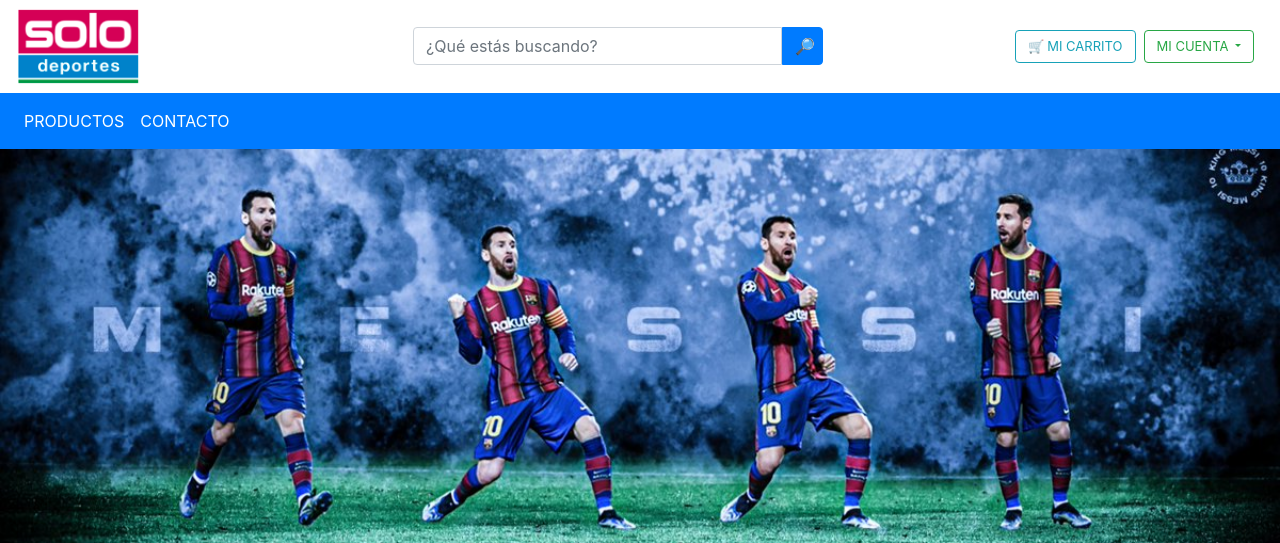
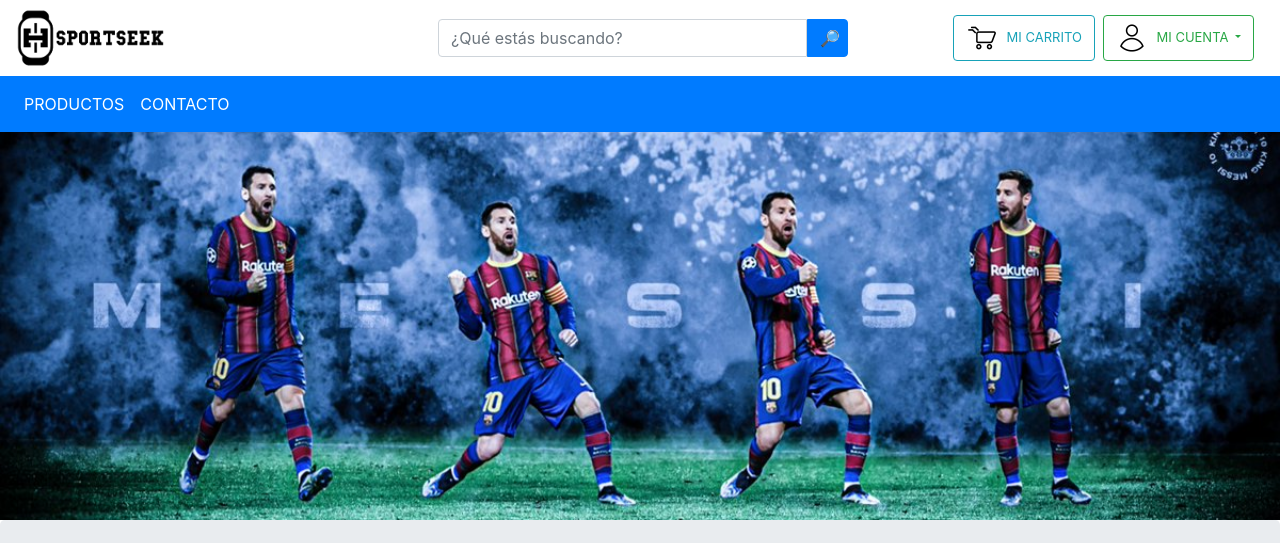
Before and after one commit to lau-luna/Sportseek, a PHP site: page /index.php in a window 1280 px wide. Shown: the top 543 px of the page. Run offline with PHP 8.4, Linux system fonts and the light colour scheme; the visitor is signed in with stand-in values (Sample User, id 1); some libraries are stand-ins or nearby versions.

Commit message:
implementación nuevo header

```diff
--- a/template/cabecera.php
+++ b/template/cabecera.php
@@ -29,18 +29,20 @@
     <link rel="stylesheet" href="./css/styles.css" type="text/css">
     <link rel="stylesheet" href="./css/loginUsuario.css" type="text/css">
     <link rel="stylesheet" href="./css/registroUsuario.css" type="text/css">
+    <link rel="icon" href="./img/LogoTiendaIconVersion.png" type="image/x-icon">
 
 </head>
 
 <body>
     <script src="https://cdn.jsdelivr.net/npm/bootstrap@5.3.3/dist/js/bootstrap.bundle.min.js" integrity="sha384-YvpcrYf0tY3lHB60NNkmXc5s9fDVZLESaAA55NDzOxhy9GkcIdslK1eN7N6jIeHz" crossorigin="anonymous"></script>
-
+    <script type="text/javascript" src="Scripts/jquery-2.1.1.min.js"></script>
+    <script type="text/javascript" src="Scripts/bootstrap.min.js"></script>
 
 
     <div style="position: fixed; width: 100%; z-index: 999;">
         <header class="d-flex" style="background-color: white;">
             <a class="nav-link" href="index.php">
-                <img src="./img/solodeportes.png" alt="Deportes" width="125">
+                <img src="./img/LogoTiendaHeader.png" alt="Deportes" width="150">
                 <span class="sr-only"></span>
             </a>
 
@@ -61,7 +63,10 @@
                 <!-- Mostar sólo se se inció la sessión-->
                 <?php if (isset($_SESSION['usuario'])) { ?>
                     <a class="form-inline my-2 my-lg-0" href="./carrito.php">
-                        <button class="btn btn-outline-info my-2 my-sm-0" type="submit">🛒 MI CARRITO</button>
+                    <button class="btn btn-outline-info my-2 my-sm-0" type="submit">
+                        <img src="./img/CarritoIcon.png" alt="Carrito" class="btn-img" style="height: 4vh; vertical-align: middle; margin-right: 5px;">
+                        MI CARRITO
+                    </button>
                     </a>
                 <?php } ?>
 
@@ -70,7 +75,8 @@
                     <!-- Example single danger button -->
                     <div class="form-inline my-2 my-lg-0">
                         <button type="button" class="btn btn-outline-success dropdown-toggle" data-bs-toggle='dropdown' aria-haspopup="true" aria-expanded="false">
-                            MI CUENTA
+                        <img src="./img/CuentaIcon.png" alt="Cuenta" class="btn-img" style="height: 4vh; vertical-align: middle; margin-right: 5px;">
+                        MI CUENTA
                         </button>
                         <div class="dropdown-menu">
                             <a class="dropdown-item" href="miCuenta.php">Ver mis datos</a>
@@ -108,4 +114,4 @@
 
     <div class="contenedor">
 
-        <br> <br> <br> <br> <br> <br>
+        <br> <br> <br> <br> <br>
```
Also changed, not shown: img/BuscarIcon.png, img/BuscarIconSelected.png, img/CarritoIcon.png, img/CarritoIconSelected.png, img/CuentaIcon.png (added), img/CuentaIconSelected.png (added), img/LogoTiendaBlack.png, img/LogoTiendaColor.png, img/LogoTiendaHeader.png (added), img/LogoTiendaIconVersion.png (added), img/LogoTiendaWhite.png.
